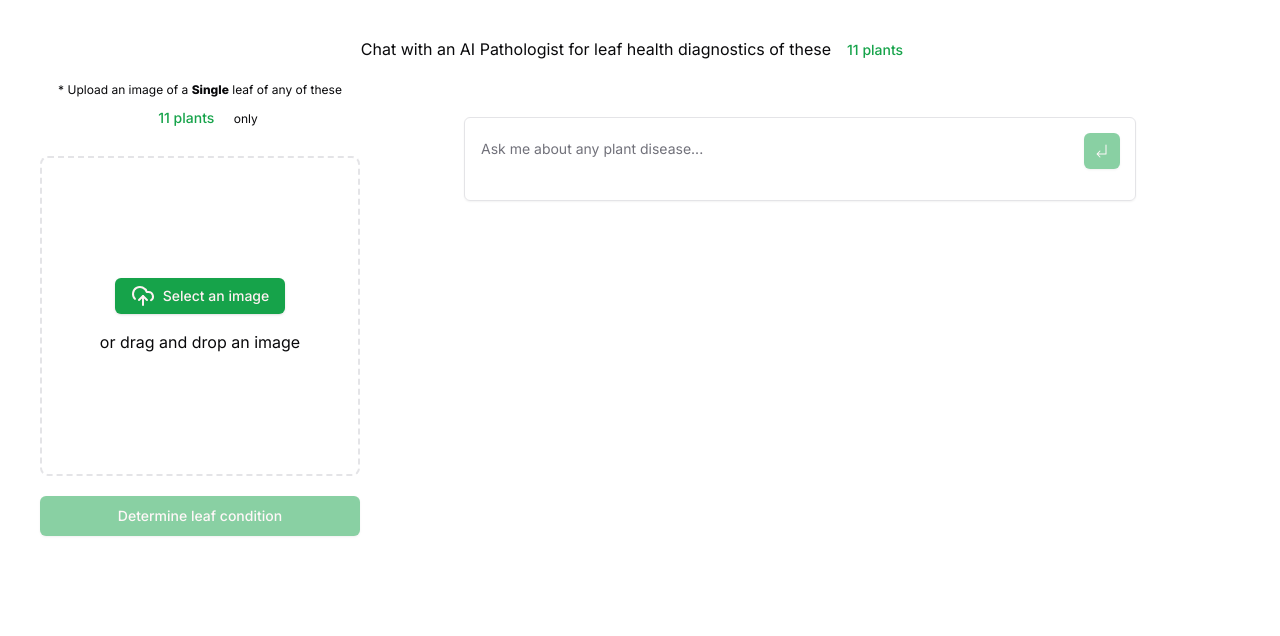
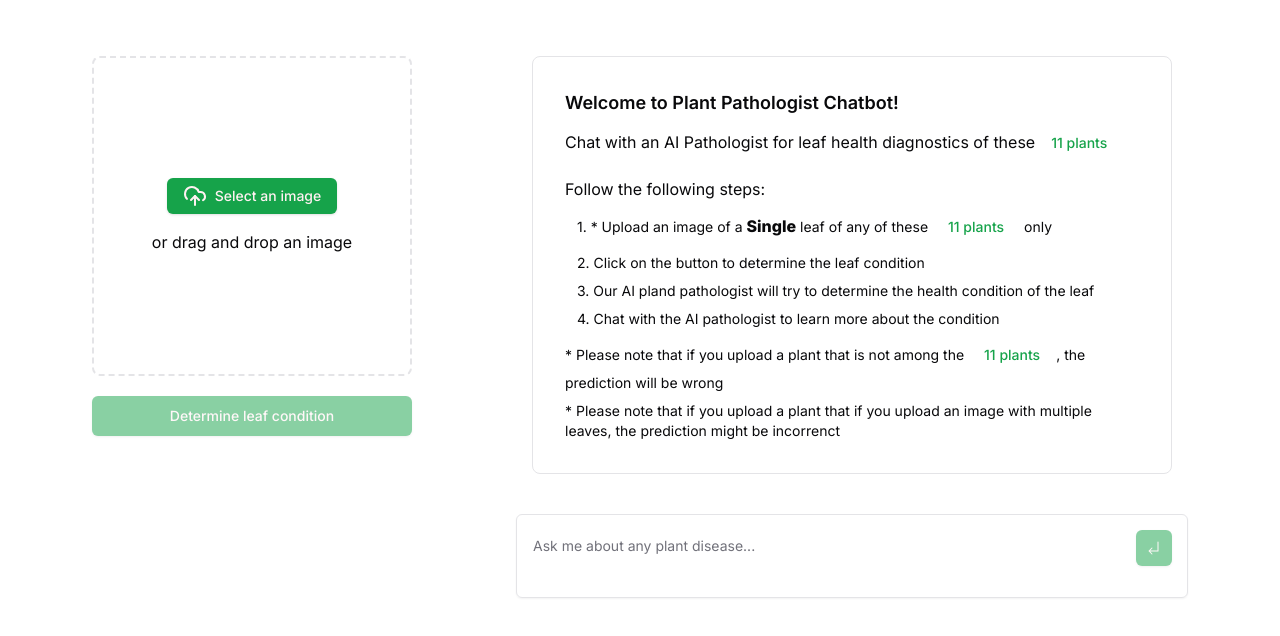
Before and after one commit to luckson1/plant-health, a Next.js app: page / in a window 1280 px wide. Shown: the top 636 px of the page. Built offline with nearby package versions, Linux system fonts and the light colour scheme.

Commit message:
fix: improve ux and ui

```diff
--- a/app/page.tsx
+++ b/app/page.tsx
@@ -13,6 +13,7 @@ import { client } from "@gradio/client";
 import LoadingSVG from "@/components/loading_svg";
 import { Plants } from "@/components/plants_covered";
 import { nanoid } from "@/lib/utils";
+import { EmptyScreen } from "@/components/emptyscreen";
 type Result = {
   data: {
     label: string;
@@ -42,6 +43,7 @@ const healthyPlantName = imagePrediction
     handleSubmit,
     isLoading,
     append,
+    setInput
   } = useChat();
 
   const handleKeyDown = (
@@ -114,21 +116,11 @@ const healthyPlantName = imagePrediction
   };
 
   return (
-    <main className="w-full h-full flex flex-col text-center px-4 mt-4 sm:mb-0 mb-8 py-4 lg:px-10 justify-center items-center">
-      <div className="inline w-full max-w-xl mb-2 md:md-5">
-        Chat with an AI Pathologist for leaf health diagnostics of these
-        <Plants />
-      </div>
-      <div className="flex flex-1 w-full flex-col lg:flex-row  text-center  gap-x-5 xl:gap-x-0 space-y-10 ">
-        <div className="w-full flex-col space-y-5 max-w-xs">
-          {!imagePrediction && (
-            <div className="inline text-xs text-start">
-              {" "}
-              * Upload an image of a{" "}
-              <span className="font-extrabold">Single</span> leaf of any of
-              these <Plants /> only
-            </div>
-          )}
+    <main className="w-full h-full flex flex-col text-center px-4 mt-4 sm:mb-0 mb-8 py-10 lg:px-10 justify-center items-center">
+
+      <div className="flex flex-1 w-full flex-col lg:flex-row  text-center  gap-x-5 xl:gap-x-0 space-y-10 xl:space-y-0 ">
+        <div className="w-full flex-col space-y-5 max-w-xs mx-auto">
+
           <ImageDropzone
             setImages={setImages}
             images={images}
@@ -162,9 +154,10 @@ const healthyPlantName = imagePrediction
           )}
         </div>
 
-        <div className="flex flex-col w-full max-w-2xl  mx-auto stretch ">
-          <ChatList messages={messages} />
-          <ChatScrollAnchor trackVisibility={isLoading} />
+        <div className="flex flex-col w-full max-w-2xl  mx-auto stretch">
+     { messages.length ? (<>   <ChatList messages={messages} />
+          <ChatScrollAnchor trackVisibility={isLoading} /> </>): (<EmptyScreen setInput={setInput}/>)}
+
           <form onSubmit={handleSubmit} ref={formRef} className="relative ">
             <Textarea
               onKeyDown={handleKeyDown}
--- /dev/null
+++ b/components/emptyscreen.tsx
@@ -0,0 +1,51 @@
+import { UseChatHelpers } from 'ai/react'
+
+import { Button } from '@/components/ui/button'
+import { IconArrowRight } from '@/components/ui/icons'
+import { Plants } from './plants_covered'
+
+const exampleMessages = [
+  {
+    heading: 'Explain technical concepts',
+    message: `What is a "serverless function"?`
+  },
+  {
+    heading: 'Summarize an article',
+    message: 'Summarize the following article for a 2nd grader: \n'
+  },
+  {
+    heading: 'Draft an email',
+    message: `Draft an email to my boss about the following: \n`
+  }
+]
+
+export function EmptyScreen({ setInput }: Pick<UseChatHelpers, 'setInput'>) {
+  return (
+    <div className="mx-auto max-w-2xl px-4 mb-10 text-start">
+      <div className="rounded-lg border bg-background p-8">
+        <h1 className="mb-2 text-lg font-semibold">
+          Welcome to Plant Pathologist Chatbot!
+        </h1>
+
+        <div className="inline w-full max-w-xl mb-2 md:md-5">
+        Chat with an AI Pathologist for leaf health diagnostics of these
+        <Plants />
+      </div>
+        <div className="mt-4 flex flex-col items-start space-y-2">
+    <p>  Follow the following steps: </p>
+      <div className="inline text-sm text-start ml-3">
+              1. {" "}
+              * Upload an image of a{" "}
+              <span className="font-extrabold text-base">Single</span> leaf of any of
+              these <Plants /> only
+            </div>
+            <p className='text-sm ml-3'>2. Click on the button to determine the leaf condition</p>
+            <p className='text-sm ml-3'> 3. Our AI pland pathologist will try to determine the health condition of the leaf</p>
+            <p className='text-sm ml-3'> 4. Chat with the AI pathologist to learn more about the condition</p>
+            <div className='text-sm mt-3'>* Please note that if you upload a plant that is not among the  <Plants />,  the prediction will be wrong</div>
+            <div className='text-sm mt-4' >* Please note that if you upload a plant that if you upload an image with multiple leaves, the prediction might be incorrenct</div>
+        </div>
+      </div>
+    </div>
+  )
+}
```
